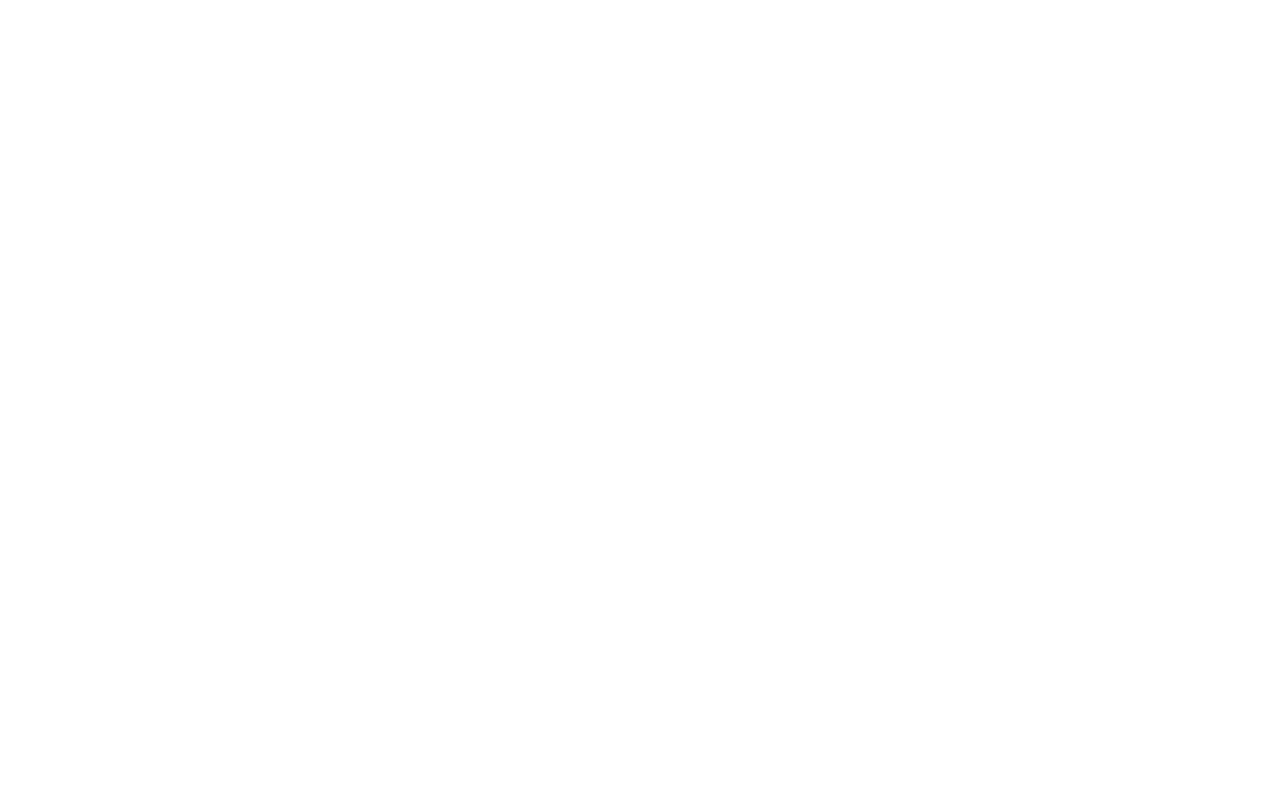
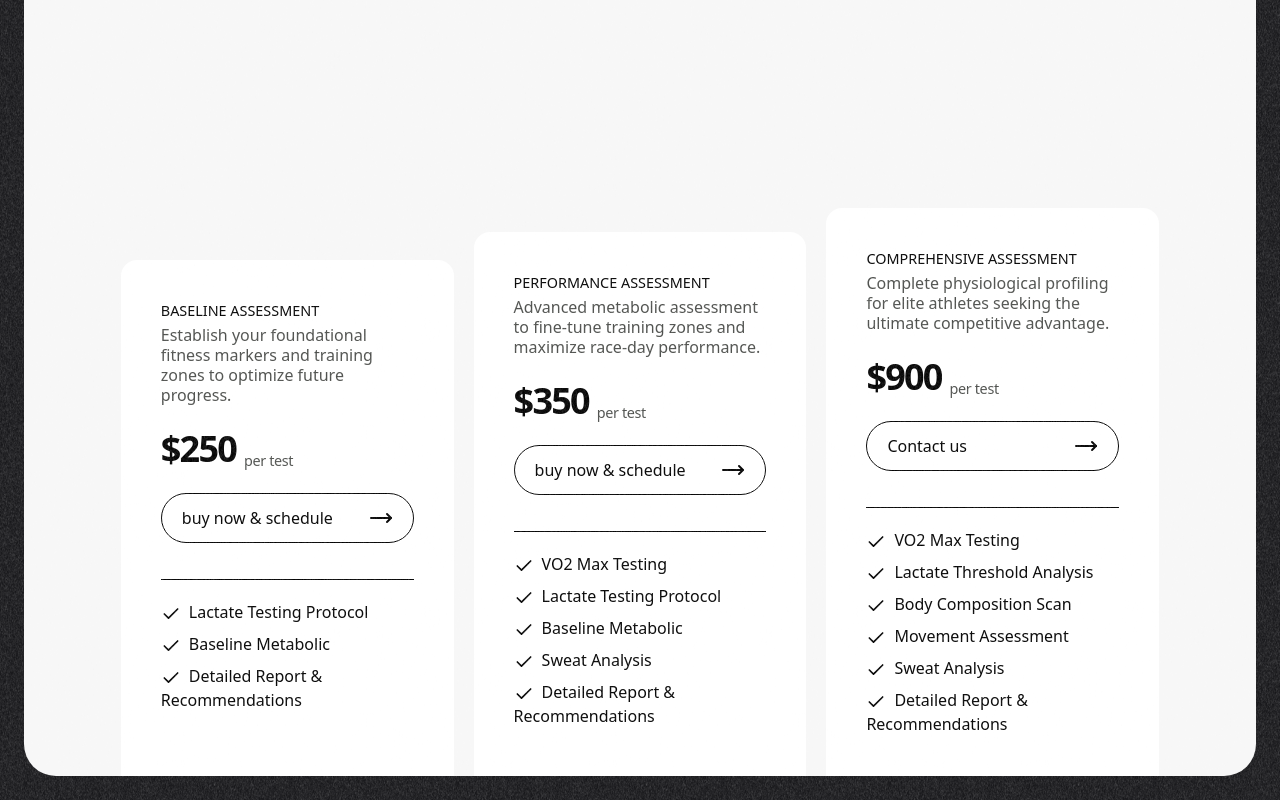
Before and after one commit to mohitkrishn/enroute-health-react, a React (Vite) app: page / in a window 1280 px wide. Shown: the part 3219-4019 px from the top of the page. Before the commit the page ends 3019 px from the top, so only its background shows below. Built offline with nearby package versions, Linux system fonts and the light colour scheme; some icons are missing.

Commit message:
Testing Section Done By Monu

```diff
--- a/src/components/Services/Service_Top.jsx
+++ b/src/components/Services/Service_Top.jsx
@@ -3,6 +3,8 @@
 import { motion } from "motion/react";
 import homePage_semibold from "../../assets/fonts/homepage_semibold.ttf";
 import homePage_parafont from "../../assets/fonts/homepage_parafont.ttf";
+
+
 
 const Service_Top = () => {
   const buttonVariants = {
@@ -66,7 +68,7 @@
             fontFamily: `${homePage_parafont}`,
             fontSize: "1.26rem",
             lineHeight: "1.3",
-            letterSpacing: ".01rem",
+            letterSpacing:'.01rem',
             paddingTop: "1.5rem",
             paddingRight: "4rem",
           }}
--- /dev/null
+++ b/src/components/Testing/TestingCard.jsx
@@ -0,0 +1,90 @@
+import React from "react";
+import { testing } from "./TestingData";
+import { Check, MoveRight } from "lucide-react";
+import { motion } from "motion/react";
+
+const TestingCard = () => {
+  return (
+    <div className="flex gap-5 justify-center align-bottom items-end">
+      {testing.map((item) => (
+        <div
+          key={item.id}
+          className="w-[26vw] h-fit bg-[#FFFFFF] rounded-t-2xl px-10 py-10  "
+        >
+          <div className=" flex  flex-col gap-1 pb-9 border-b-1 mb-5">
+            <h3
+              className="
+            uppercase
+            text-[.9rem]
+            font-medium"
+            >
+              {item.head}
+            </h3>
+            <p
+              className="
+            text-[#4b4d4a]
+            font-medium
+            leading-5
+
+            "
+            >
+              {item.para}
+            </p>
+            <h1 className="text-4xl font-bold tracking-tighter py-5">
+              ${item.amt}
+              <sub className="text-[.9rem] font-medium tracking-tight text-[#4b4d4a] pl-2 ">
+                per test
+              </sub>
+            </h1>
+            <motion.button
+              whileHover="hover"
+              transition={{ type: "spring", stiffness: 300 }}
+              className="
+              flex
+              justify-between
+            border-1
+            w-full
+
+            py-3
+            px-5
+            rounded-full
+
+            "
+            >
+              <motion.span
+                variants={{
+                  hover: { x: -5 },
+                }}
+                transition={{ type: "spring", stiffness: 300 }}
+                className="inline-block font-medium"
+              >
+                {item.btn}
+              </motion.span>
+
+              <motion.span
+                variants={{
+                  hover: { x: 5 },
+                }}
+                transition={{ type: "spring", stiffness: 300 }}
+                className="inline-block"
+              >
+                <MoveRight />
+              </motion.span>
+            </motion.button>
+          </div>
+
+          <ul className="flex flex-col gap-2">
+            <li>{item.l1}</li>
+            <li>{item.l2}</li>
+            <li>{item.l3}</li>
+            <li>{item.l4}</li>
+            <li>{item.l5}</li>
+            <li>{item.l6}</li>
+          </ul>
+        </div>
+      ))}
+    </div>
+  );
+};
+
+export default TestingCard;
--- /dev/null
+++ b/src/components/Testing/TestingCon.jsx
@@ -0,0 +1,20 @@
+import React from "react";
+import TestingCard from "./TestingCard";
+
+const TestingCon = () => {
+  return (
+    <section className="w-full bg-[#F7F7F7] h-full rounded-4xl text-black flex flex-col justify-between  px-20">
+      <div className="w-full text-center flex  flex-col pt-20">
+        <p className="text-[.8rem] uppercase font-medium text-[#4b4d4a]">
+          unlock your full potential through advanced training protocols
+        </p>
+        <p className="text-9xl uppercase font-bold text-[#3e3e3e] leading-25">
+          testing
+        </p>
+      </div>
+      <TestingCard />
+    </section>
+  );
+};
+
+export default TestingCon;
--- /dev/null
+++ b/src/components/Testing/TestingData.jsx
@@ -0,0 +1,109 @@
+import { Check } from "lucide-react";
+
+export const testing = [
+  {
+    id: 0,
+    head: "BASELINE Assessment",
+    para: "Establish your foundational fitness markers and training zones to optimize future progress.",
+    amt: "250",
+    btn: "buy now & schedule",
+    l1: (
+      <>
+        <Check size={20} className="inline mr-2" />
+        Lactate Testing Protocol
+      </>
+    ),
+    l2: (
+      <>
+        <Check size={20} className="inline mr-2" />
+        Baseline Metabolic
+      </>
+    ),
+    l3: (
+      <>
+        <Check size={20} className="inline mr-2" />
+        Detailed Report & Recommendations
+      </>
+    ),
+  },
+  {
+    id: 1,
+    head: "PERFORMANCE Assessment",
+    para: "Advanced metabolic assessment to fine-tune training zones and maximize race-day performance.",
+    amt: "350",
+    btn: "buy now & schedule",
+    l1: (
+      <>
+        <Check size={20} className="inline mr-2" />
+        VO2 Max Testing
+      </>
+    ),
+    l2: (
+      <>
+        <Check size={20} className="inline mr-2" />
+        Lactate Testing Protocol
+      </>
+    ),
+    l3: (
+      <>
+        <Check size={20} className="inline mr-2" />
+        Baseline Metabolic
+      </>
+    ),
+    l4: (
+      <>
+        <Check size={20} className="inline mr-2" />
+        Sweat Analysis
+      </>
+    ),
+    l5: (
+      <>
+        <Check size={20} className="inline mr-2" />
+        Detailed Report & Recommendations
+      </>
+    ),
+  },
+  {
+    id: 2,
+    head: "Comprehensive Assessment",
+    para: "Complete physiological profiling for elite athletes seeking the ultimate competitive advantage.",
+    amt: "900",
+    btn: "Contact us",
+    l1: (
+      <>
+        <Check size={20} className="inline mr-2" />
+        VO2 Max Testing
+      </>
+    ),
+    l2: (
+      <>
+        <Check size={20} className="inline mr-2" />
+        Lactate Threshold Analysis
+      </>
+    ),
+    l3: (
+      <>
+        <Check size={20} className="inline mr-2" />
+        Body Composition Scan
+      </>
+    ),
+    l4: (
+      <>
+        <Check size={20} className="inline mr-2" />
+        Movement Assessment
+      </>
+    ),
+    l5: (
+      <>
+        <Check size={20} className="inline mr-2" />
+        Sweat Analysis
+      </>
+    ),
+    l6: (
+      <>
+        <Check size={20} className="inline mr-2" />
+        Detailed Report & Recommendations
+      </>
+    ),
+  },
+];
--- a/src/pages/Home.jsx
+++ b/src/pages/Home.jsx
@@ -3,6 +3,7 @@
 import Hero from '../components/Hero';
 import Optimize from './Optimize';
 import Services from './Services';
+import Testing from './Testing';
 
 const Home = () => {
   return (
@@ -25,6 +26,8 @@
       <Optimize />
       {/*Services Section*/}
       <Services />
+      {/*Testing Section*/}
+      <Testing/>
     </main>
   );
 };
--- a/src/pages/Services.jsx
+++ b/src/pages/Services.jsx
@@ -13,9 +13,7 @@
             p-6
             z-30
             bg-zinc-900
-            flex
-            flex-col
-            gap-10"
+            "
     >
      <Service_Top/>
      <Service_bottom />
--- /dev/null
+++ b/src/pages/Testing.jsx
@@ -0,0 +1,20 @@
+import React from "react";
+import TestingCon from "../components/Testing/TestingCon";
+
+const Testing = () => {
+  return (
+    <section
+      className="
+           w-full
+            h-[130vh]
+            p-6
+            z-30
+            bg-zinc-900
+            "
+    >
+        <TestingCon/>
+    </section>
+  );
+};
+
+export default Testing;
```
